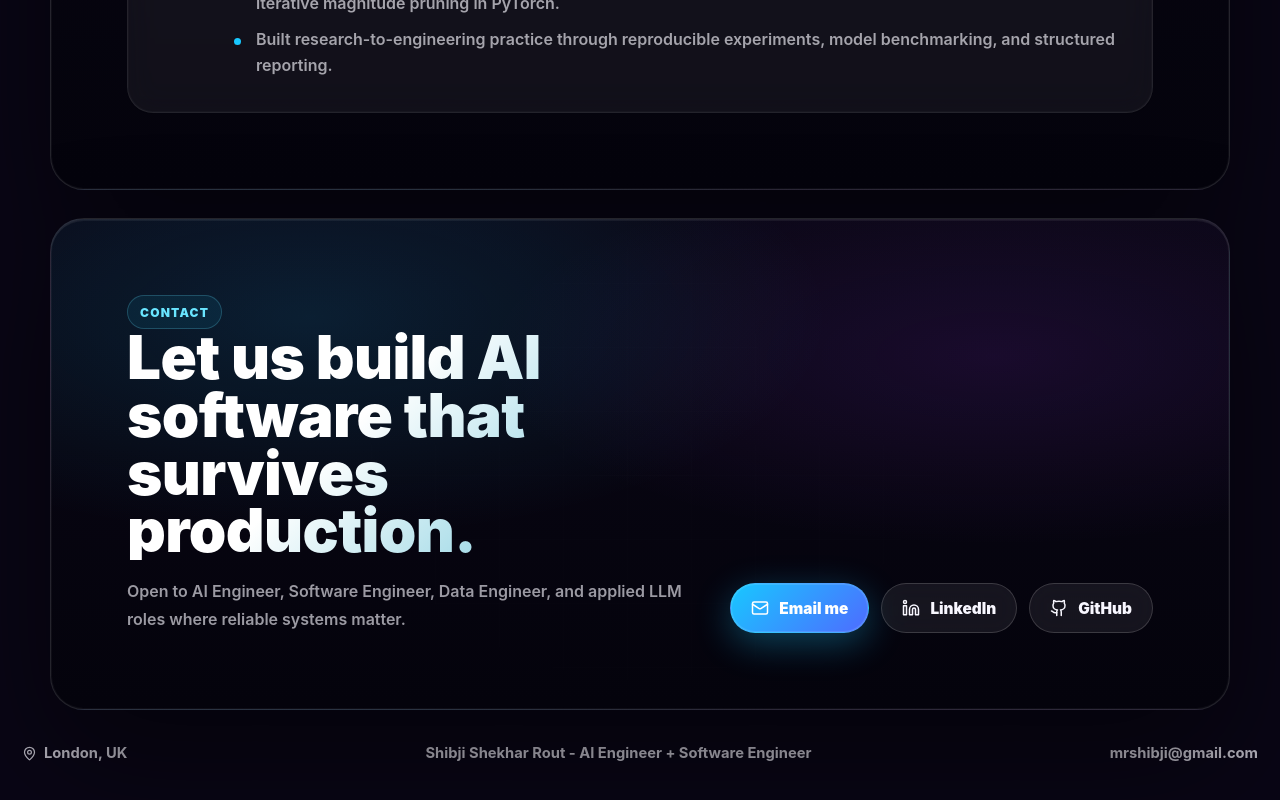
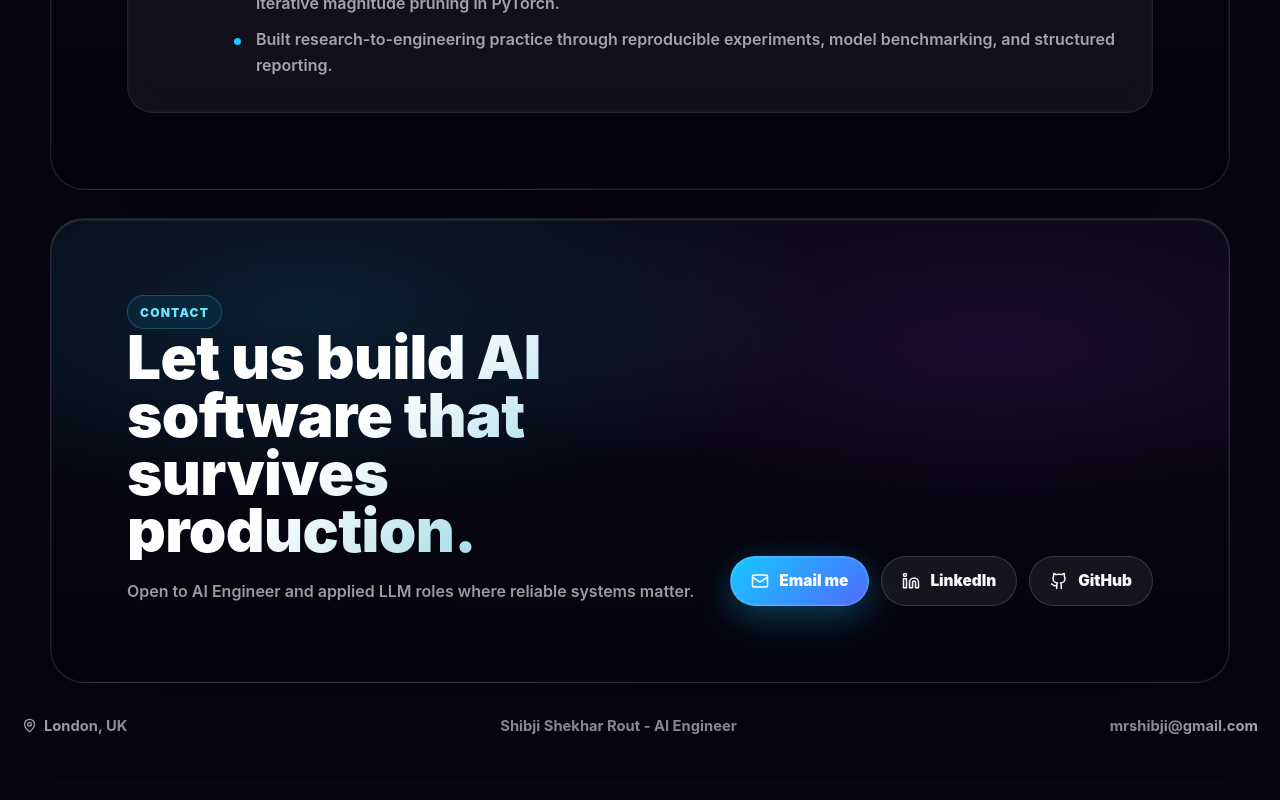
Before and after one commit to ShibjiRout/shibji-portfolio, a React (Vite) app: page / in a window 1280 px wide. Shown: the part 6561-7361 px from the top of the page. Built offline with nearby package versions, Linux system fonts and the light colour scheme.

Commit message:
remove Software Engineer references from footer and contact section

```diff
--- a/src/App.tsx
+++ b/src/App.tsx
@@ -613,7 +613,7 @@ export default function App() {
             <span className="contactEyebrow">Contact</span>
             <h2>Let us build AI software that survives production.</h2>
             <p>
-              Open to AI Engineer, Software Engineer, Data Engineer, and applied LLM roles where reliable systems matter.
+              Open to AI Engineer and applied LLM roles where reliable systems matter.
             </p>
           </div>
           <div className="contactButtons">
@@ -638,7 +638,7 @@ export default function App() {
           <MapPin size={15} />
           London, UK
         </span>
-        <p>Shibji Shekhar Rout - AI Engineer + Software Engineer</p>
+        <p>Shibji Shekhar Rout - AI Engineer</p>
         <a href={links.email}>mrshibji@gmail.com</a>
       </footer>
     </div>
```
